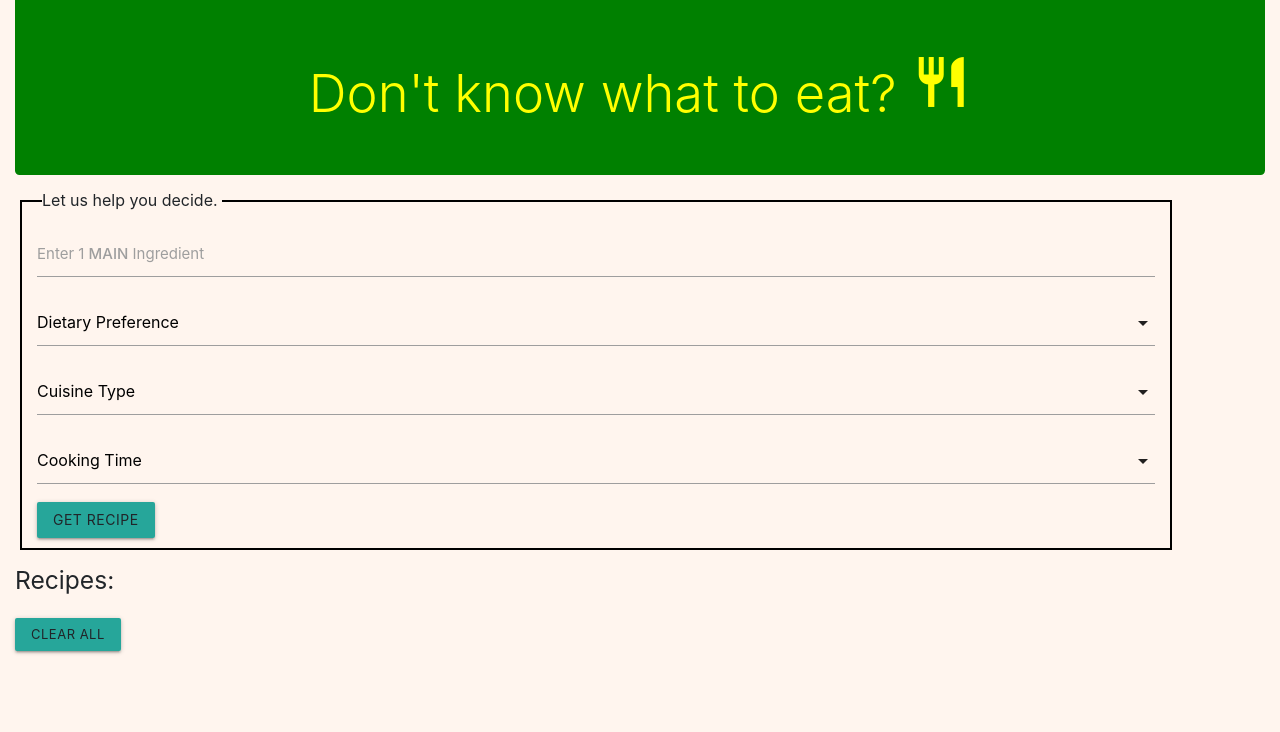
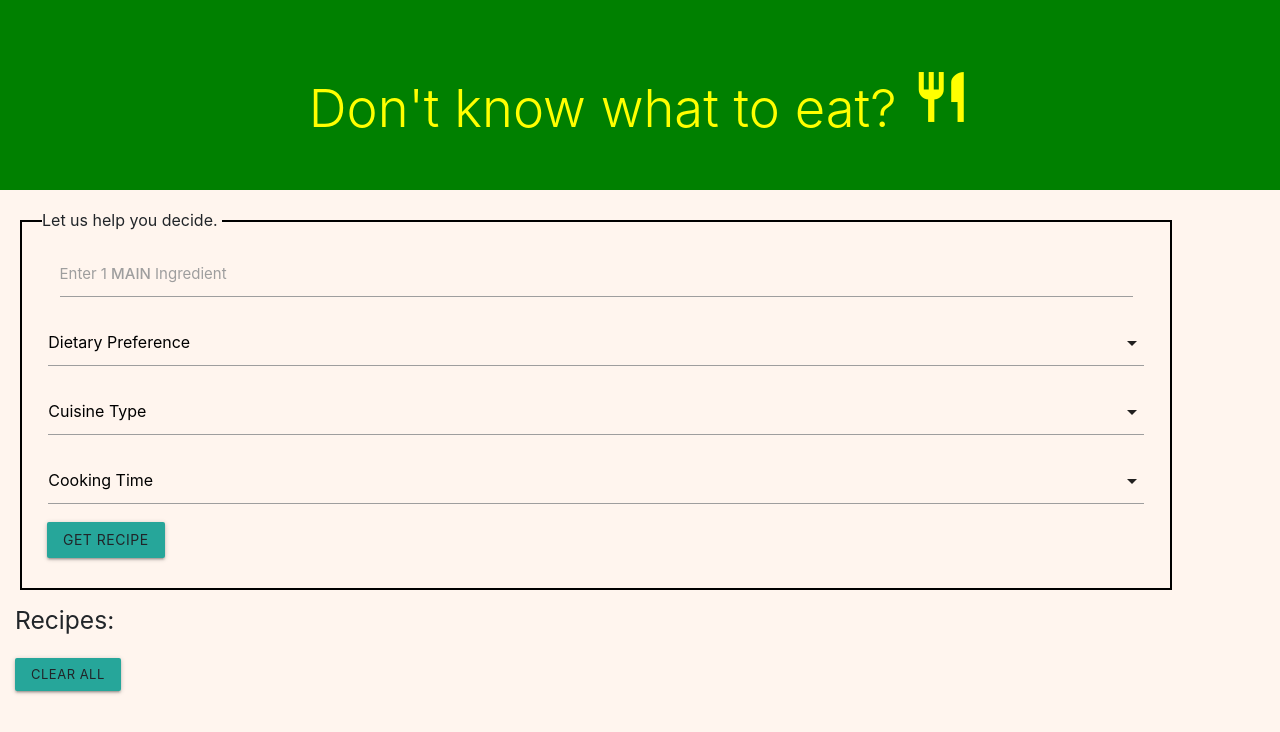
Before and after one commit to a-mccaffrey/aplus-foodies, a plain HTML site: page cssIndex.html in a window 1280 px wide. Drawn offline with nearby package versions, Linux system fonts and the light colour scheme.

Commit message:
Tightened up some styling with alignment etc

```diff
--- a/css/style.css
+++ b/css/style.css
@@ -10,6 +10,7 @@ main{
 
 .jumbotron{
     padding: 25px 25px 25px 25px;
+    border-radius: 0px;
 }
 
 #decision{
@@ -24,11 +25,11 @@ main{
     margin: 10px 0px 10px 20px;
     max-width: 100%;
     width: 90%;
+    padding-bottom: 20px;
 }
 
 #gRep{
-    margin-top: 10px;
-    margin-bottom: 10px;
+    margin: 10px;
 }
 
 .row{
--- a/cssIndex.html
+++ b/cssIndex.html
@@ -1,42 +1,52 @@
 <!DOCTYPE html>
 <html>
-
   <head>
     <!--Import Google Icon Font-->
-  <link href="https://fonts.googleapis.com/icon?family=Material+Icons" rel="stylesheet">
+    <link
+      href="https://fonts.googleapis.com/icon?family=Material+Icons"
+      rel="stylesheet"
+    />
     <!--Import bootstrap css-->
-  <link rel="stylesheet" href="https://cdnjs.cloudflare.com/ajax/libs/twitter-bootstrap/4.0.0/css/bootstrap.min.css" />
+    <link
+      rel="stylesheet"
+      href="https://cdnjs.cloudflare.com/ajax/libs/twitter-bootstrap/4.0.0/css/bootstrap.min.css"
+    />
     <!--Import materialize.css-->
-  <link type="text/css" rel="stylesheet" href="css/materialize.min.css" media="screen,projection" />
+    <link
+      type="text/css"
+      rel="stylesheet"
+      href="css/materialize.min.css"
+      media="screen,projection"
+    />
     <!---->
     <link rel="stylesheet" href="css/style.css" />
     <!--Let browser know website is optimized for mobile-->
     <meta name="viewport" content="width=device-width, initial-scale=1.0" />
-  <meta charset="utf-8">
+    <meta charset="utf-8" />
     <title>Recipe Search</title>
-
-
   </head>
 
   <body>
+    <!-- <div class="row">
+      <div class="col-12"> -->
+        <div class="jumbotron no-gutters" style="background-color: green;">
+          <h1 class="display-4 text-center" style="color: yellow;">
+            Don't know what to eat?
+            <i class="medium material-icons">restaurant</i>
+          </h1>
+        <!-- </div>
+      </div> -->
+    </div>
 
+    <main class="container">
+      <h2 id="decision">Let us help you decide.</h2>
 
       <div class="row">
-    <div class="col-12">
-      <div class="jumbotron" style="background-color: green;">
-        <h1 class="display-4 text-center" style="color: yellow;">Don't know what to eat? <i
-            class="medium material-icons">restaurant</i></h1>
+        <div class="col">
+          <div class="input-field col s12">
+            <input id="food-input" type="text" class="validate" />
+            <label for="food-input">Enter 1 <strong>MAIN</strong> Ingredient</label>
           </div>
-    </div>
-  </div>
-
-  <main class="container col l12">
-    <h2 id="decision"> Let us help you decide.</h2>
-
-    <div class="row">
-      <div class="input-field col s12">
-        <input id="food-input" type="text" class="validate">
-        <label for="food-input">Enter 1 <strong>MAIN</strong> Ingredient</label>
         </div>
       </div>
 
@@ -144,7 +154,6 @@ function foodFunction(){
     console.log(strFood);
 } -->
 
-
     <!-- /////
 // VARIABLES
 /////
@@ -159,5 +168,4 @@ function foodFunction(){
     <script src="cssScript.js"></script>
     <script type="text/javascript" src="js/materialize.min.js"></script>
   </body>
-
 </html>
```
Lines whose indentation alone changed are shown as unchanged.
